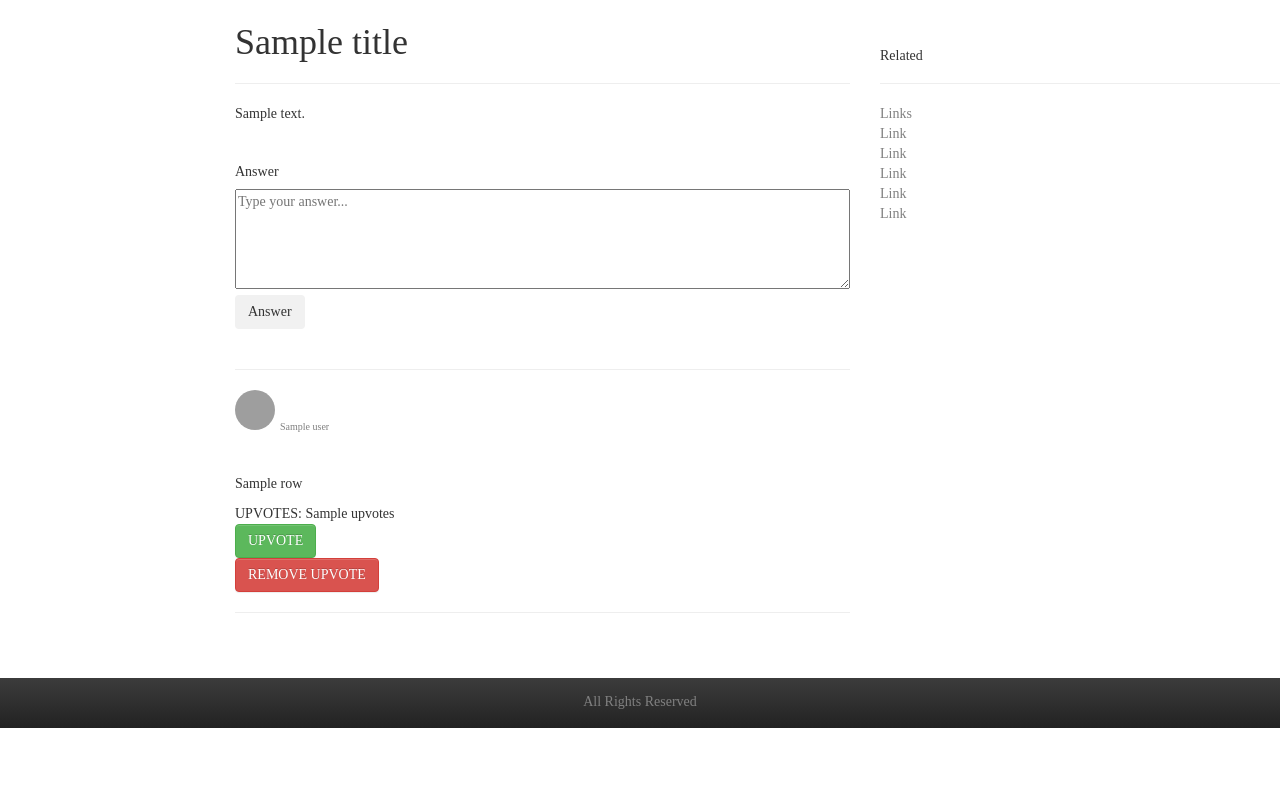
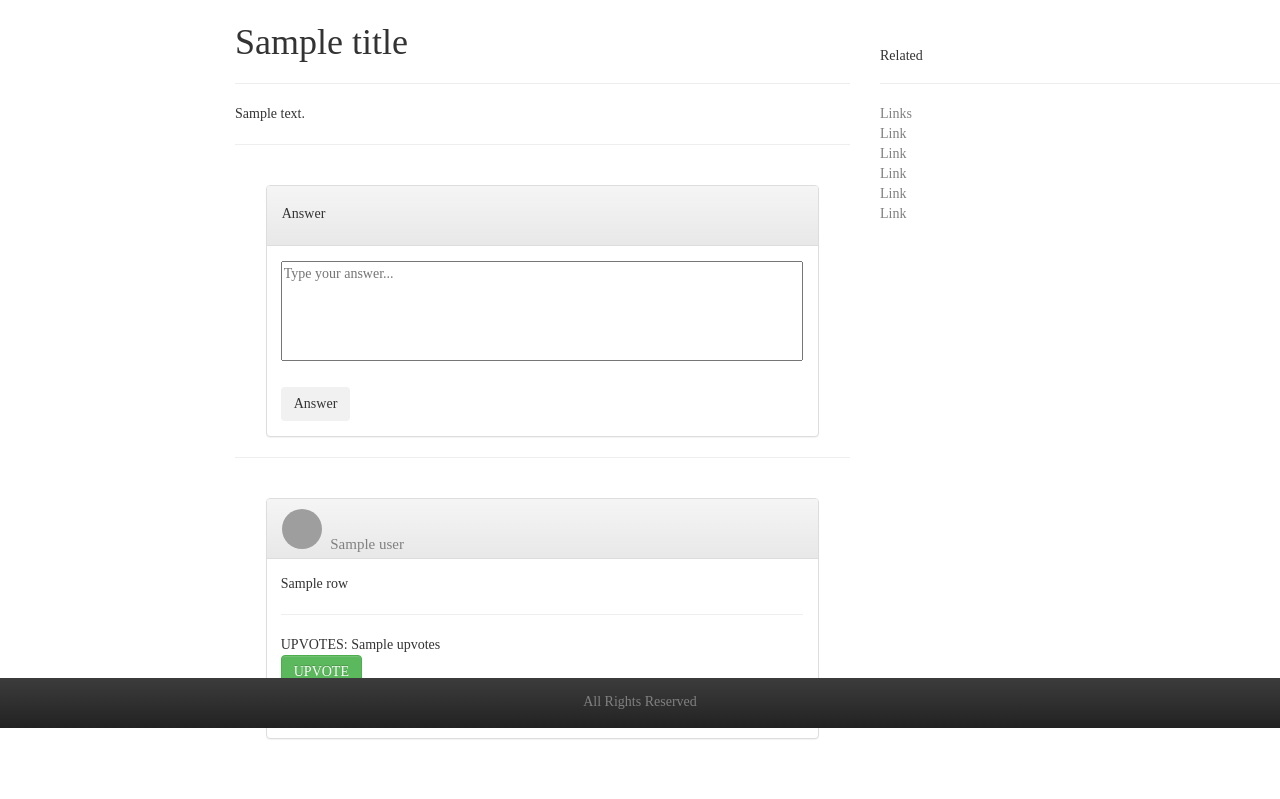
Before and after one commit to Christiaanben/quori, a Flask app: template app/templates/question.html in a window 1280 px wide. Shown: the part 72-871 px from the top of the page. Before the commit the page ends 800 px from the top, so only its background shows below. Run offline with Flask 2, Linux system fonts and the light colour scheme; the template is opened without the code that fills it: most values are stand-ins (such as "Sample title", 1, 10 or a date in 2020); some libraries are stand-ins or nearby versions; some web fonts are replaced; grey boxes are pictures that could not be loaded.

Commit message:
Updated styling for question.html

```diff
--- a/app/templates/question.html
+++ b/app/templates/question.html
@@ -2,45 +2,53 @@
 <div class="row" style="padding-left:20px">
     <div class="col-md-2">
     </div>
-
     <div class="col-md-6">
         <h1>{{  title  }}</h1>
         <hr>
         <div class="card">
             <div class="card-body">
                 <p name="question">{{ htmlquestion.description }}</p>
+                <hr>
             </div>
         </div>
         <br>
-
         <form action="{{url_for('submit_answer', title = htmlquestion.title)}}" method="post">
+            <div class="panel panel-default" style="margin-left: 5%; margin-right: 5%;">
+                <div class="panel-heading" id="T1" style=" height: 60px;">
                     <h5>Answer</h5>
-      <textarea name="message" style="height:100px; width:100%" placeholder="Type your answer..."></textarea>
+                </div>
+                <div class="panel-body" style="padding-left:1em">
+                    <textarea name="message" style="height:100px; width:100%; resize: none;" placeholder="Type your answer..."></textarea>
+                    <br><br>
+                    <input type="submit" class="btn btn-secondary" value="Answer">
+                </div>
+            </div>
+        </form>
+        <hr>
+        <br> {% for row in htmlanswers %}
+        <div class="panel panel-default" style="margin-left: 5%; margin-right: 5%;">
+            <div class="panel-heading" id="T1" style=" height: 60px;">
+                <div class="user" style="background-image: url('../../static/profilepictures/{{row.pp}}');">
+                </div>
+                <a href="#" style="font-size:15px; padding-left:5px;">{{row.user}}
+                </a>
                 <br>
-      <input type="submit" class="btn btn-secondary" value="Answer">
-      <!--<button class="btn btn-outline-danger my-2 my-sm-0" type="submit">Post</button>-->
-    </form>
-    <br> {% for row in htmlanswers %}
-    <span class="border border-warning rounded">
-      <div class="card">
-        <div class="card-body">
-          <h5 class="card-title"><div class="d-inline-flex align-items-center">
-            <hr>
-            <div class="user" style="background-image: url('../../static/profilepictures/{{row.pp}}');"></div><a href="#" style="font-size:10px; padding-left:5px">{{row.user}}<br></a><br></div><br></h5>
+                <br>
+                <br>
+            </div>
+            <div class="panel-body" style="padding-left:1em">
                 <p>{{ row.title }}</p>
-           UPVOTES: {{row.upvotes}}<br>
+                <hr> UPVOTES: {{row.upvotes}}<br>
                 <form action="{{url_for('upvote', answer = row.title, title = htmlquestion.title)}}">
                     <input type="submit" class="btn btn-success" value="UPVOTE"><br>
                 </form>
                 <form action="{{url_for('removeupvote', answer = row.title, title = htmlquestion.title)}}">
                     <input type="submit" class="btn btn-danger" value="REMOVE UPVOTE">
                 </form>
-          <hr>
             </div>
         </div>
-    </span>
+        <br>
         <br> {% endfor %}
-
     </div>
     <!-- Column for the suggestions -->
     <div class="col-md-4">
```
Lines whose indentation alone changed are shown as unchanged.
